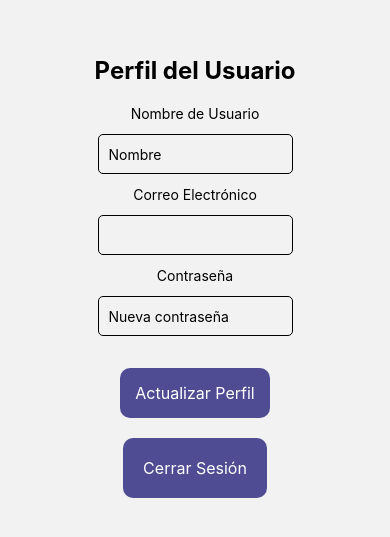
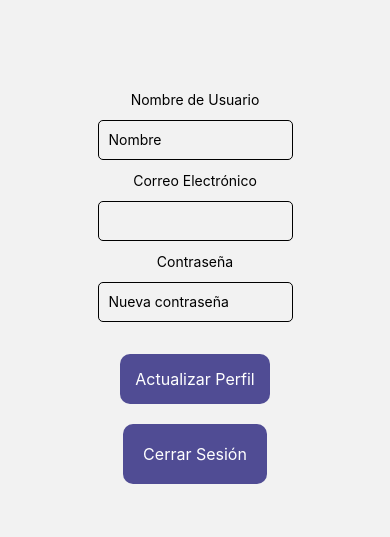
Before and after one commit to Valeriamelly/Mobile-App-tasky, a React Native app: screen /ProfileScreen in a window 390 px wide. Shown: the part 145-682 px from the top of the page. Built offline with nearby package versions, Linux system fonts and the light colour scheme.

Commit message:
Nombre dinámico (Perfil)

```diff
--- a/screens/ProfileScreen.js
+++ b/screens/ProfileScreen.js
@@ -19,6 +19,8 @@ const ProfileScreen = () => {
   const [isLoading, setIsLoading] = useState(false);
   const navigation = useNavigation();
   const [isFetching, setIsFetching] = useState(true); // Para manejar la carga de datos
+  const [greeting, setGreeting] = useState(""); // Saludo con el nombre
+
 
   // Esta función obtendrá los datos del perfil del usuario
   const fetchUserProfile = async () => {
@@ -39,6 +41,7 @@ const ProfileScreen = () => {
       const { name, email } = response.data;
       setName(name);
       setEmail(email);
+      setGreeting(`Tasky de ${name}!`); // Saludo con el nombre actual
     } catch (error) {
       console.error("Error al obtener el perfil del usuario:", error);
       Alert.alert("Error", "No se pudo obtener la información del perfil.");
@@ -97,7 +100,7 @@ const ProfileScreen = () => {
 
   return (
     <View style={styles.container}>
-      <Text style={styles.title}>Perfil del Usuario</Text>
+      <Text style={styles.title}>{greeting}</Text>
       {/* Añade esto dentro del return de tu componente ProfileScreen */}
       {!isFetching && (
         <>
```
